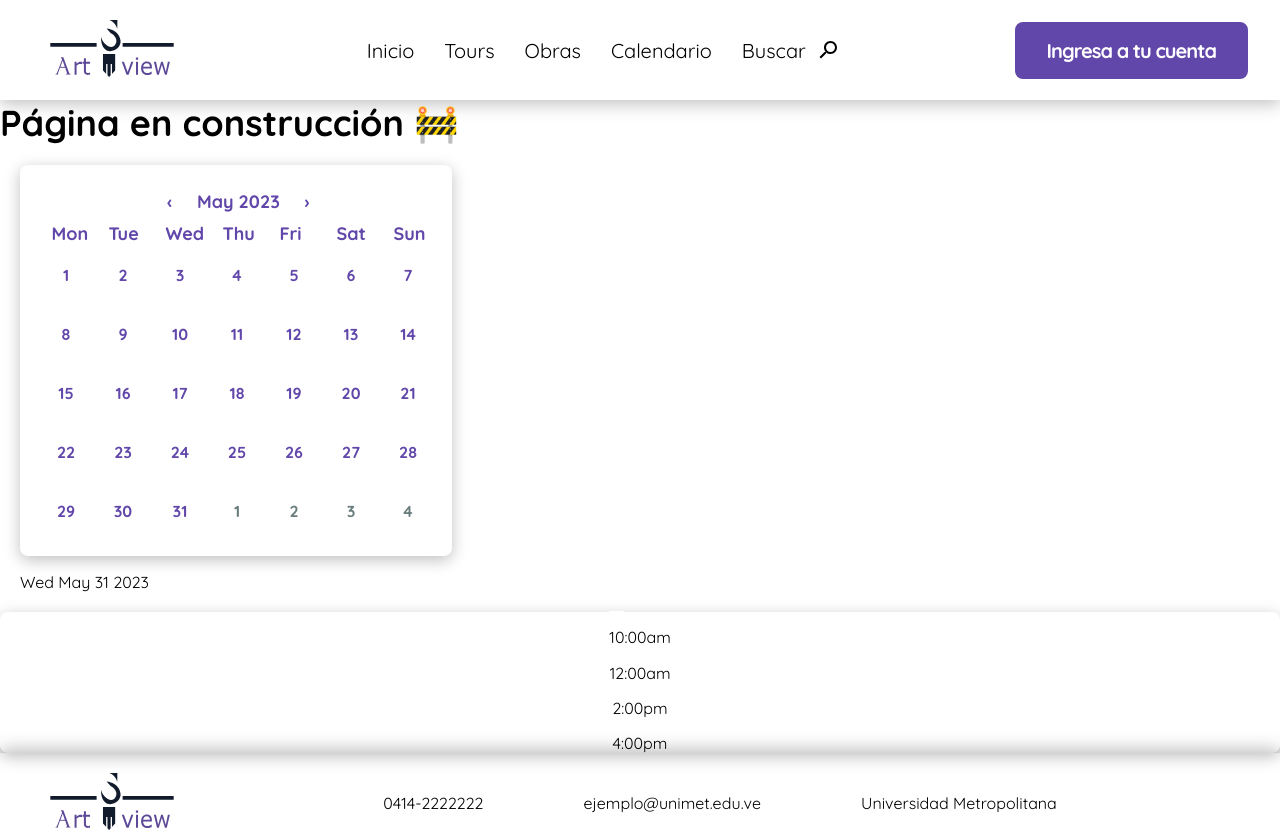
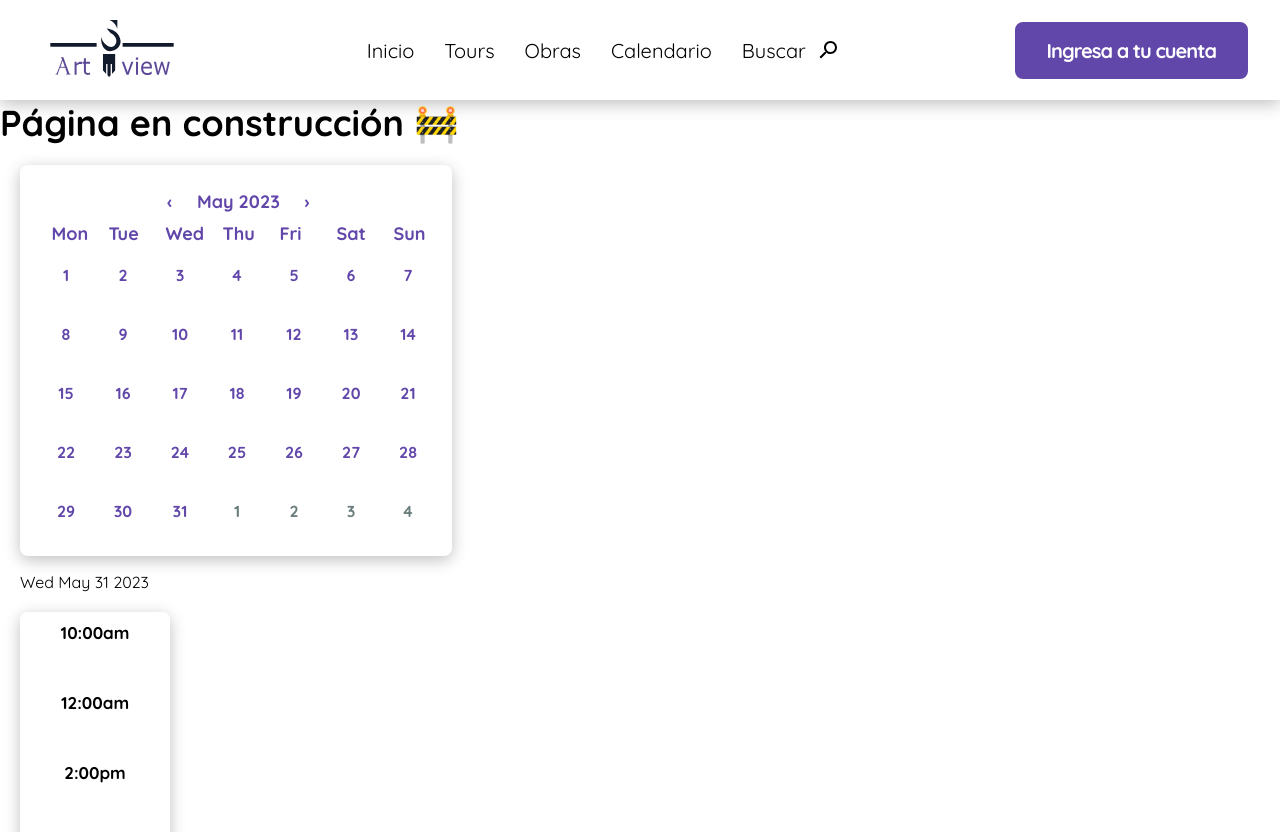
Before and after one commit to andresgoncalves/sart-views, a React (Vite) app: page /login in a window 1280 px wide. Shown: the top 832 px of the page. Built offline with nearby package versions, Linux system fonts and the light colour scheme.

Commit message:
Selector de Horas realizado

```diff
--- a/src/components/HourSelector.jsx
+++ b/src/components/HourSelector.jsx
@@ -1,24 +1,31 @@
 import styles from './HourSelector.module.scss'
+import { useState } from 'react'
 
 function HourSelector(){
+    const [hour, setHour] = useState("10:00am")
+
+    const onOptionChange = e =>{
+        setHour(e.target.value)
+    }
+
     return(
         <>
             <div className={styles.selectorBox}>
-            <label>
-                <input type="radio" value="10:00am" name="hour" className={styles.radio}/>
-                10:00am
+                <label className={styles.button}>
+                    <input type="radio" value="10:00am" name="hour" className={styles.radio} onChange={onOptionChange}/>
+                    <span>10:00am</span>
                 </label>
-            <label>
-                <input type="radio" value="12:00am" name="hour" className={styles.radio}/>
-                12:00am
+                <label className={styles.button}>
+                    <input type="radio" value="12:00am" name="hour" className={styles.radio} onChange={onOptionChange}/>
+                    <span>12:00am</span>
                 </label>
-            <label>
-                <input type="radio" value="2:00pm" name="hour" className={styles.radio}/>
-                2:00pm
+                <label className={styles.button}>
+                    <input type="radio" value="2:00pm" name="hour" className={styles.radio} onChange={onOptionChange}/>
+                    <span>2:00pm</span>
                 </label>
-            <label>
-                <input type="radio" value="4:00pm" name="hour" className={styles.radio}/>
-                4:00pm
+                <label className={styles.button}>
+                    <input type="radio" value="4:00pm" name="hour" className={styles.radio} onChange={onOptionChange}/>
+                    <span>4:00pm</span>
                 </label>
             </div>
         </>
--- a/src/components/HourSelector.module.scss
+++ b/src/components/HourSelector.module.scss
@@ -1,24 +1,50 @@
 .selectorBox{
+    margin: 20px;
     display: flex;
     flex-direction: column;
     justify-content: center;
+    width: fit-content;
+    height: auto;
     align-items: center;
     background: #FFFFFF;
     box-shadow: 0px 4px 16px rgba(0, 0, 0, 0.25);
     border-radius: 8px;
 
+    .button{
+        text-align: center;
+    }
+
     .radio{
-        display: grid;
-        place-content: center;
+        display: none;
+        appearance: none;
         -webkit-appearance: none;
-        appearance: none;
-        background-color: #fff;
-        margin: 0;
-        color: currentColor;
-        width: 1.15em;
-        height: 1.15em;
-        border: none;
-        border-radius: 0%;
-        transform: translateY(-0.075em);
+        -moz-appearance: none;
+        -ms-appearance: none;
     }
+
+    label span{
+        font-family: 'Quicksand', sans-serif;
+        display: inline-block;
+        border-radius: 8px;
+        width: 150px;
+        height: 50px;
+        font-size: 17px;
+        font-weight: bold;
+        padding: 10px 0;
+        background-color: white;
+    }
+
+
+    .radio:checked ~ span:first-of-type{
+        color:#fff;
+        background-color: #6247AA;
+    }
+
+    label span:first-of-type{
+        font-family: 'Quicksand', sans-serif;
+        position: relative;
+        color: #000000;
+        display: inline-block;
+    }
+
 }
```
Lines whose indentation alone changed are shown as unchanged.
